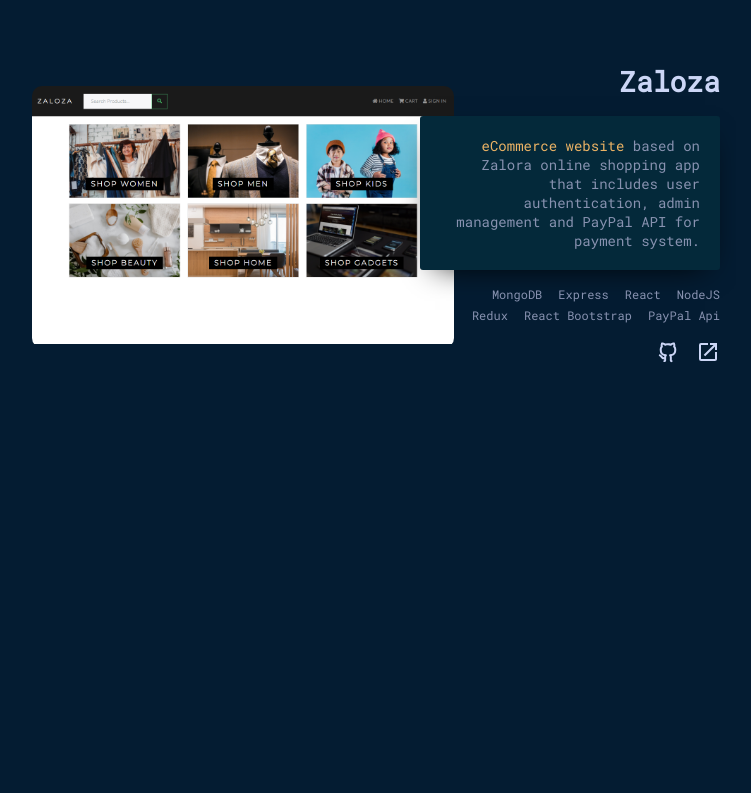
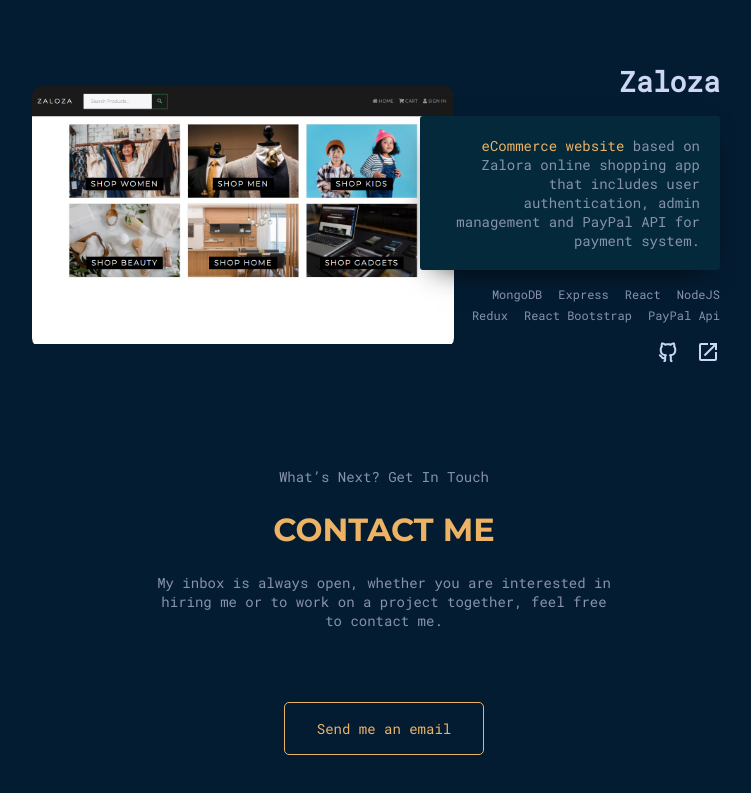
Before and after one commit to garciagrace/portfolio-v1, a React (Create React App) app: page / in a window 1280 px wide. Shown: the part 1636-2429 px from the top of the page, without its empty margins (256-1007 px from the left). Before the commit the page ends 2071 px from the top, so only its background shows below. Built offline with nearby package versions, Linux system fonts and the light colour scheme.

Commit message:
Added contact component

```diff
--- a/src/App.js
+++ b/src/App.js
@@ -2,7 +2,15 @@
 
 import { theme } from './theme';
 import GlobalStyles from './Global';
-import { About, Email, Hero, NavBar, Projects, Social } from './components';
+import {
+  About,
+  Contact,
+  Email,
+  Hero,
+  NavBar,
+  Projects,
+  Social,
+} from './components';
 
 const App = () => {
   return (
@@ -15,6 +23,7 @@
       <Hero />
       <About />
       <Projects />
+      <Contact />
     </ThemeProvider>
   );
 };
--- /dev/null
+++ b/src/components/Contact/Contact.js
@@ -0,0 +1,19 @@
+import React from 'react';
+import { ContactSection, SendEmail } from './Contact.styled';
+
+const Contact = () => {
+  return (
+    <ContactSection>
+      <p>What’s Next? Get In Touch</p>
+      <h4>Contact Me</h4>
+      <p>
+        My inbox is always open, whether you are interested in hiring me or to
+        work on a project together, feel free to contact me.
+      </p>
+
+      <SendEmail href="/###">Send me an email</SendEmail>
+    </ContactSection>
+  );
+};
+
+export default Contact;
--- /dev/null
+++ b/src/components/Contact/Contact.styled.js
@@ -0,0 +1,34 @@
+import styled from 'styled-components';
+
+export const ContactSection = styled.section`
+  display: flex;
+  flex-direction: column;
+  gap: 1.5rem;
+  text-align: center;
+  align-items: center;
+
+  p {
+    width: 60%;
+
+    &:first-child {
+      display: none;
+
+      @media (min-width: ${({ theme }) => theme.md}) {
+        display: block;
+      }
+    }
+  }
+`;
+
+export const SendEmail = styled.a`
+  color: ${({ theme }) => theme.yellowCream};
+  border: 1px solid ${({ theme }) => theme.yellowCream};
+  border-radius: 5px;
+  margin: 3rem 0;
+  padding: 1rem 2rem;
+  transition: all ease-in-out 500ms;
+
+  &:hover {
+    background-color: ${({ theme }) => theme.yellowCreamTrans};
+  }
+`;
--- a/src/components/index.js
+++ b/src/components/index.js
@@ -4,3 +4,4 @@
 export { default as Hero } from './Hero/Hero';
 export { default as About } from './About/About';
 export { default as Projects } from './Projects/Projects';
+export { default as Contact } from './Contact/Contact';
--- a/src/theme.js
+++ b/src/theme.js
@@ -7,6 +7,7 @@
   darkBlueGreen: '#04293a',
   blueGreen: '#064663',
   yellowCream: '#ecb365',
+  yellowCreamTrans: '#ecb36525',
   slate: '#8892b0',
   lightSlate: '#ccd6f6',
 
```
